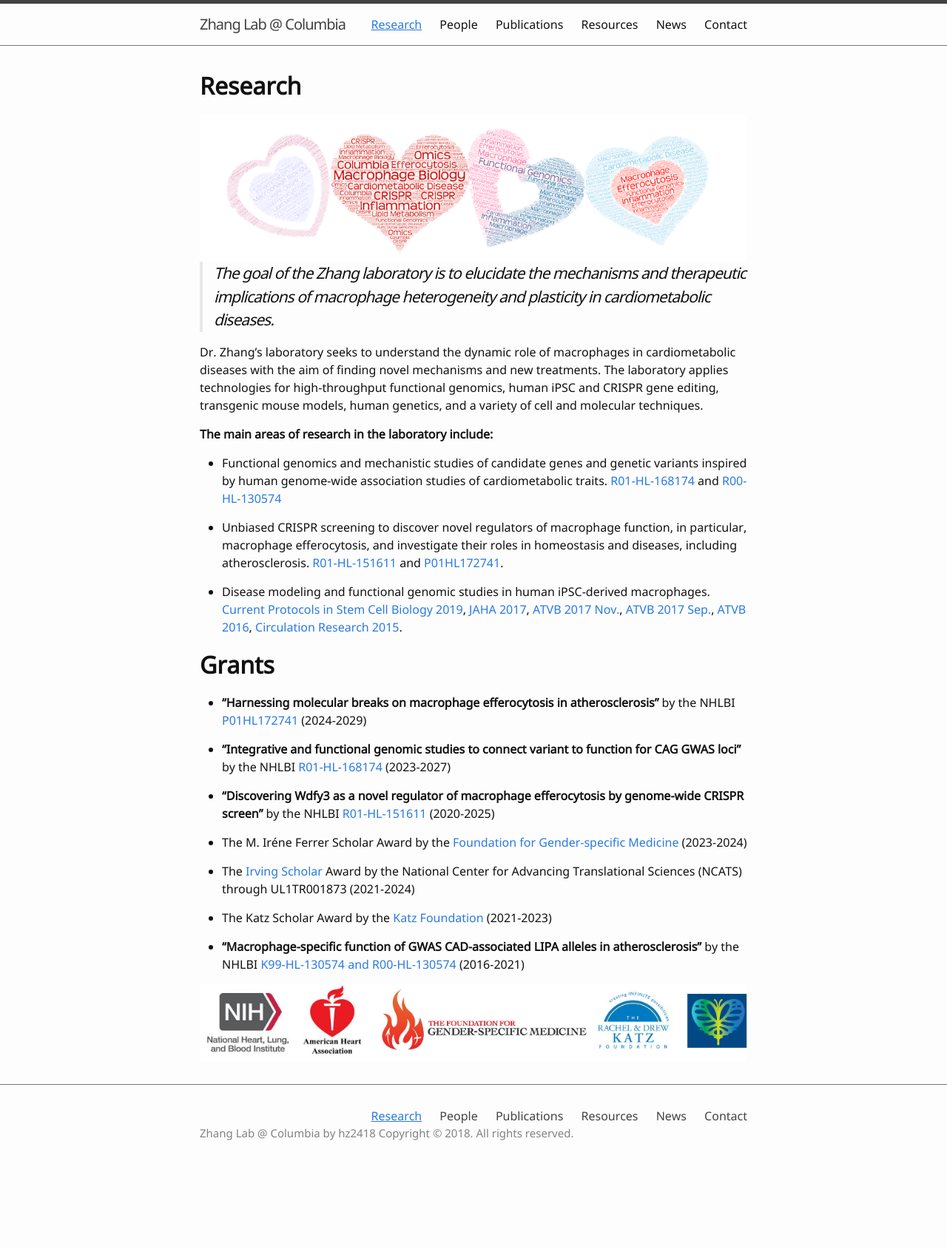
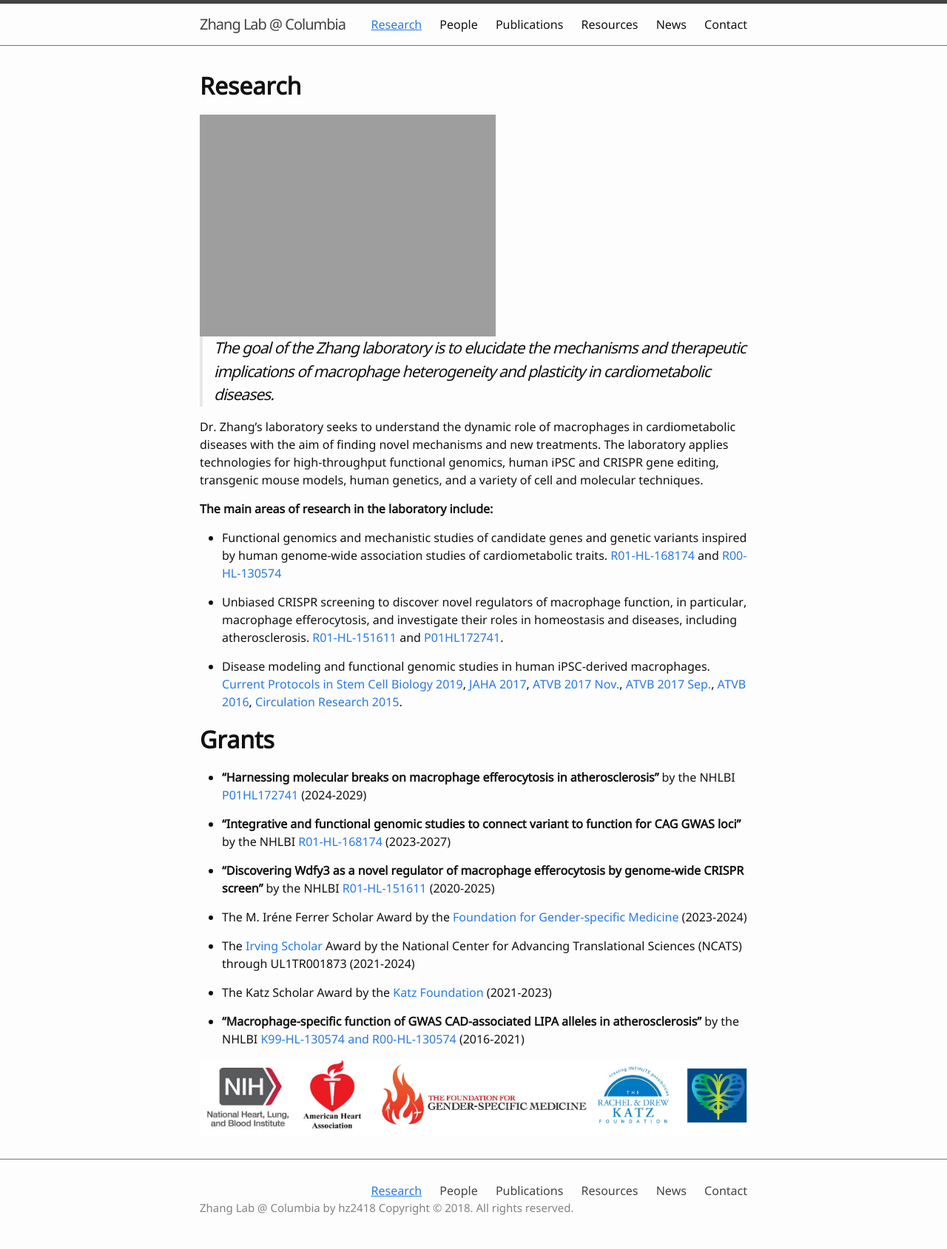
Before and after one commit to hanruizhang/zhanglab, a Jekyll site: the page built from 1_Research.md, in a window 1280 px wide. Shown: the whole page at 74% size. Built offline with Jekyll 4.4.1, drawn with Linux system fonts in a browser that asks for light colours; comment, search, counter and statistics services are not loaded; before the commit the page ends 1588 px from its top, so only the background shows below that.

Commit message:
Update 1_Research.md

```diff
--- a/1_Research.md
+++ b/1_Research.md
@@ -5,7 +5,7 @@
 
 # **Research**
 <div>
-  <img src="{{ '/images/Heart.png' | absolute_url }}" alt="Heart" >
+  <img src="{{ '/images/Heart2.png' | absolute_url }}" alt="Heart" >
 </div>
 
 >### _The goal of the Zhang laboratory is to elucidate the mechanisms and therapeutic implications of macrophage heterogeneity and plasticity in cardiometabolic diseases._
```
